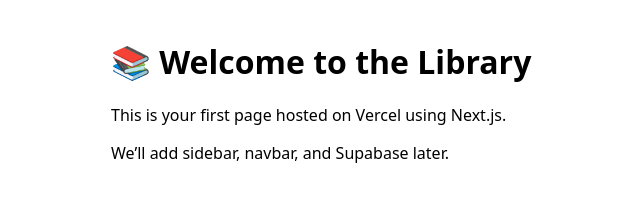
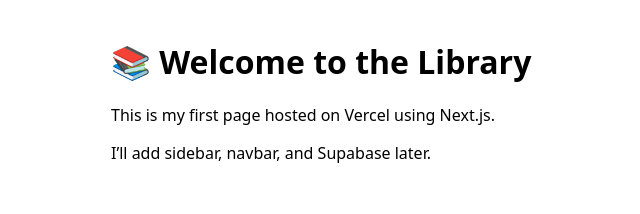
Before and after one commit to mmauricewrightt/library-frontend, a Next.js app: page / in a window 1280 px wide. Shown: the top 214 px of the page, without its empty margins (129-769 px from the left). Built offline with nearby package versions, Linux system fonts and the light colour scheme.

Commit message:
Update page.tsx

```diff
--- a/app/page.tsx
+++ b/app/page.tsx
@@ -2,8 +2,8 @@ export default function HomePage() {
   return (
     <main style={{ maxWidth: 800, margin: '40px auto', padding: '0 16px' }}>
       <h1>📚 Welcome to the Library</h1>
-      <p>This is your first page hosted on Vercel using Next.js.</p>
-      <p>We’ll add sidebar, navbar, and Supabase later.</p>
+      <p>This is my first page hosted on Vercel using Next.js.</p>
+      <p>I’ll add sidebar, navbar, and Supabase later.</p>
     </main>
   )
 }
```
